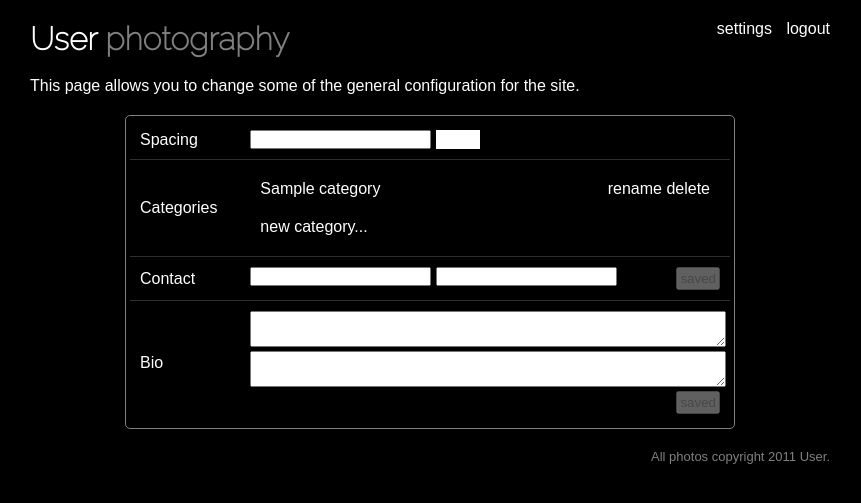
After one commit to jfinkels/ophot, a Flask app: template templates/edit_settings.html in a window 1280 px wide. The commit adds this page. Shown: the top 503 px of the page, without its empty margins (210-1071 px from the left). Run offline with Flask 2, Linux system fonts and the light colour scheme; the visitor is signed in with stand-in values (Sample User, id 1); the template is opened without the code that fills it: most values are stand-ins (such as "Sample title", 1, 10 or a date in 2020); form fields are guessed from the names that the template uses; some libraries are stand-ins or nearby versions.

Commit message:
some changes to start allowing the user to customize spacing between photos, category names, bio and contact info

```diff
--- /dev/null
+++ b/static/settings.js
@@ -0,0 +1,66 @@
+function renamedCategory(data, textStatus, xhr) {
+  // intentionally unimplemented
+}
+
+function spacingChanged(data, textStatus, xhr) {
+  // intentionally unimplemented
+}
+
+function updatedPersonalInfo(data, textStatus, xhr) {
+  // intentionally unimplemented
+}
+
+$(document).ready(function() {
+  $("#spacing").change(function() {
+    var spacing = $(this).val();
+    $.getJSON(SCRIPT_ROOT + '/_change_spacing', {spacing: spacing},
+              spacingChanged);
+  });
+
+  $(".rename-cat").live("click", function(event) {
+    event.preventDefault();
+    var nameCell = $(this).parent().siblings(".cat-name");
+    var name = nameCell.html();
+    var categoryId = nameCell.attr('id');
+    nameCell.html('<input type="text" value="' + name + '"/>');
+    nameCell.children("input").focus();
+    //var deleteLink = $(this).parent().siblings(".delete-cat");
+    //deleteLink.replaceWith('<a href="#" id="cancel">cancel</a>');
+    $(this).replaceWith('<a href="#" id="' + categoryId
+                        + '" class="confirm-name-change">save</a>');
+  });
+
+  $(".confirm-name-change").live("click", function(event) {
+    event.preventDefault();
+    var nameCell = $(this).parent().siblings(".cat-name");
+    var categoryId = nameCell.attr('id');
+    var input = nameCell.children("input");
+    var categoryName = input.val();
+    nameCell.html(categoryName);
+    $(this).replaceWith('<a href="#" class="rename-cat" id="'
+                        + categoryId + '">rename</a>');
+    $.getJSON(SCRIPT_ROOT + '/_change_category_name',
+              {categoryid: categoryId, categoryname: categoryName},
+              renamedCategory);
+  });
+
+  $("textarea#contact").keypress(function() {
+    $(this).siblings("input.save").removeAttr("disabled");
+    $(this).siblings("input.save").val("save");
+  });
+
+  $("textarea#bio").keypress(function() {
+    $(this).siblings("input.save").removeAttr("disabled");
+    $(this).siblings("input.save").val("save");
+  });
+
+  $('input.save[disabled!="disabled"]').click(function() {
+    $(this).val("saved");
+    $(this).attr("disabled", "disabled");
+    var name = $(this).siblings("textarea").attr("id");
+    var value = $(this).siblings("textarea").val();
+    $.getJSON(SCRIPT_ROOT + '/_update_personal',
+              {name: name, value: value},
+              updatedPersonalInfo);
+  })
+});
--- a/static/style.css
+++ b/static/style.css
@@ -1,6 +1,10 @@
 * {
   margin: 0em;
   padding: 0em;
+}
+
+a.admin-link:hover {
+  text-decoration: underline;
 }
 
 a.cancel {
@@ -41,12 +45,6 @@ a.desc-link:link {
 a:link, a:visited {
   color: white;
   text-decoration: none;
-}
-
-a#logout {
-  font-weight: bold;
-  position: absolute;
-  right: 0px;
 }
 
 a.nav-link, a.photo-link {
@@ -249,7 +247,30 @@ div#photos-container {
 
 div#photos-container table {
   height: 100%;
-  border-collapse: collapse;
+}
+
+div#settings-container {
+  border: thin solid gray;
+  border-radius: 5px;
+  -moz-border-radius: 5px;
+  margin: 20px auto;
+  padding: 4px;
+  width: 600px;
+}
+
+div#settings-container tr {
+  border-bottom: thin solid #303030;
+  border-top: thin solid #303030;
+}
+
+div#settings-container tr:first-child,
+div#settings-container tr:last-child {
+  border-bottom: none;
+  border-top: none;
+}
+
+div#settings-container td {
+  padding: 10px;
 }
 
 div#splash {
@@ -291,6 +312,15 @@ h1 {
   font-family: 'Raleway', sans-serif;
 }
 
+/*input[type=text] {
+  border: none;
+}*/
+
+input[type=button] {
+  padding: 2px;
+  float: right;
+}
+
 input.credentials {
   border: none;
   /*border-radius: 3px;
@@ -309,6 +339,13 @@ input#new-cat-name {
   padding-right: 3px;
 }
 
+input#spacing {
+  border: none;
+  padding: 2px;
+  text-align: right;
+  width: 40px;
+}
+
 p.description {
   margin-top: 10px;
 }
@@ -321,6 +358,14 @@ span.drag {
   margin-left: 5px;
 }
 
+table {
+  border-collapse: collapse;
+}
+
+table#categories {
+  width: 100%;
+}
+
 table#login-form {
   margin: 10px auto 0em auto;
   font-size: 14pt;
@@ -328,6 +373,34 @@ table#login-form {
 
 table#login-form td {
   padding: 3px;
+  text-align: right;
+}
+
+table#settings-table {
+  border-radius: 5px;
+  -moz-border-radius: 5px;
+  width: 100%;
+}
+
+table#settings-table ul {
+  list-style-type: none;
+}
+
+/*
+table#settings-table ul li {
+  display: inline;
+}
+
+table#settings-table ul li:after {
+  content: ", ";
+}
+
+table#settings-table ul li:last-child:after {
+  content: "";
+}
+*/
+
+td.cat-options {
   text-align: right;
 }
 
@@ -339,6 +412,11 @@ td.photo-cell:first-child {
   padding-left: 0px;
 }
 
+textarea {
+  padding: 2px;
+  width: 100%;
+}
+
 tr#the-row td:first-child img {
   border-top-left-radius: 4px;
   border-bottom-left-radius: 4px;
@@ -348,6 +426,21 @@ tr#the-row td:first-child img {
 
 tr#the-row td img {
   vertical-align: middle;
+}
+
+ul#admin-links {
+  list-style-type: none;
+  position: absolute;
+  right: 0px;
+}
+
+ul#admin-links li {
+  display: inline;
+  margin-right: 10px;
+}
+
+ul#admin-links li:last-child {
+  margin-right: 0px;
 }
 
 ul.category-list {
--- /dev/null
+++ b/templates/edit_settings.html
@@ -0,0 +1,71 @@
+{% extends "layout.html" %}
+{% block head %}
+{{ super() }}
+  <!-- javascript for editing settings -->
+  <script type="text/javascript" src="{{ url_for('static', filename='settings.js') }}" ></script>
+{% endblock %}
+{% block content %}
+{% if session.logged_in %}
+    <p class="desc">This page allows you to change some of the general
+      configuration for the site.</p>
+    <div id="settings-container">
+      <table id="settings-table">
+        <tbody>
+          <tr>
+            <td>{{ form.spacing.label }}</td>
+            <td>
+              {{ form.spacing_changed(value=False) }}
+              {{ form.spacing(min=0, id="spacing") }}
+            </td>
+          </tr>
+          <tr>
+            <td>Categories</td>
+            <td>
+              <table id="categories">
+                <tbody>
+                {% for (id, cname) in categories %}
+                <tr>
+                  <td class="cat-name" id="{{ id }}">{{ cname|safe }}</td>
+                  <td class="cat-options">
+                    <a href="#" class="rename-cat" id="{{ id }}">rename</a>
+                    <a href="#" class="delete-cat" id="{{ id }}">delete</a>
+                  </td>
+                </tr>
+                {% endfor %}
+                <tr id="new-cat-row">
+                  <td colspan="2" class="cat-name">
+                    <a href="#" id="new-cat">new category...</a>
+                  </td>
+                </tr>
+                </tbody>
+              </table>
+              </ul>
+            </td>
+          </tr>
+          <tr>
+            <td>{{ form.contact.label }}</td>
+            <td>
+              {{ form.contact_changed(value=False) }}
+              {{ form.contact }}
+              <input class="save" disabled="true" type="button"
+                     id="save-contact" value="saved" />
+            </td>
+          </tr>
+          <tr>
+            <td>{{ form.bio.label }}</td>
+            <td>
+              {{ form.bio_changed(value=False) }}
+              {{ form.bio }}
+              <input class="save" disabled="true" type="button"
+                     id="save-bio" value="saved" />
+            </td>
+          </tr>
+        </tbody>
+      </table>
+    </div>
+{% else %}
+    <p class="description">Only the administrator may change settings.
+      <a href="{{ url_for('login') }}" class="desc-link">Login.</a>
+    </p>
+{% endif %}
+{% endblock %}
--- a/templates/layout.html
+++ b/templates/layout.html
@@ -2,7 +2,7 @@
 <html>
 <head>
   {% block head %}
-  <title>{{ name }} photography</title>
+  <title>{{ realname }} photography</title>
   <meta charset="UTF-8" />
 
   <!-- favicon -->
@@ -34,14 +34,17 @@
     <div class="flash">{{ message }}<a href="#" class="close">X</a></div>
     {% endfor %}
     {% if session.logged_in %}
-    <a href="{{ url_for('logout') }}" id="logout">logout</a>
+    <ul id="admin-links">
+      <li><a href="{{ url_for('edit_settings') }}" id="settings" class="admin-link">settings</a></li>
+      <li><a href="{{ url_for('logout') }}" id="logout" class="admin-link">logout</a></li>
+    </ul>
     {% endif %}
-    <h1><a href="{{ url_for('show_splash') }}">{{ name }} <span class="darker">photography</span></a></h1>
+    <h1><a href="{{ url_for('show_splash') }}">{{ realname }} <span class="darker">photography</span></a></h1>
     {% block content %}
     {% endblock %}
     <footer>
       {% block footer %}
-      All photos copyright 2011 {{ name }}.
+      All photos copyright 2011 {{ realname }}.
       {% endblock %}
     </footer>
   </div>
--- a/templates/splash.html
+++ b/templates/splash.html
@@ -41,7 +41,7 @@
       {% endif %}
       <div id="splash-shadow"></div>
       <div id="contact-info">
-        {{ name }}<br />{{ email }}<br />{{ phone }}
+        {{ contact|safe }}
       </div>
       <div id="bio" class="scroll-pane">
         {{ bio|safe }}
```
Also changed, not shown: config.py (+6 -20 lines), ophot.py (+170 -54 lines), 2 other files.
